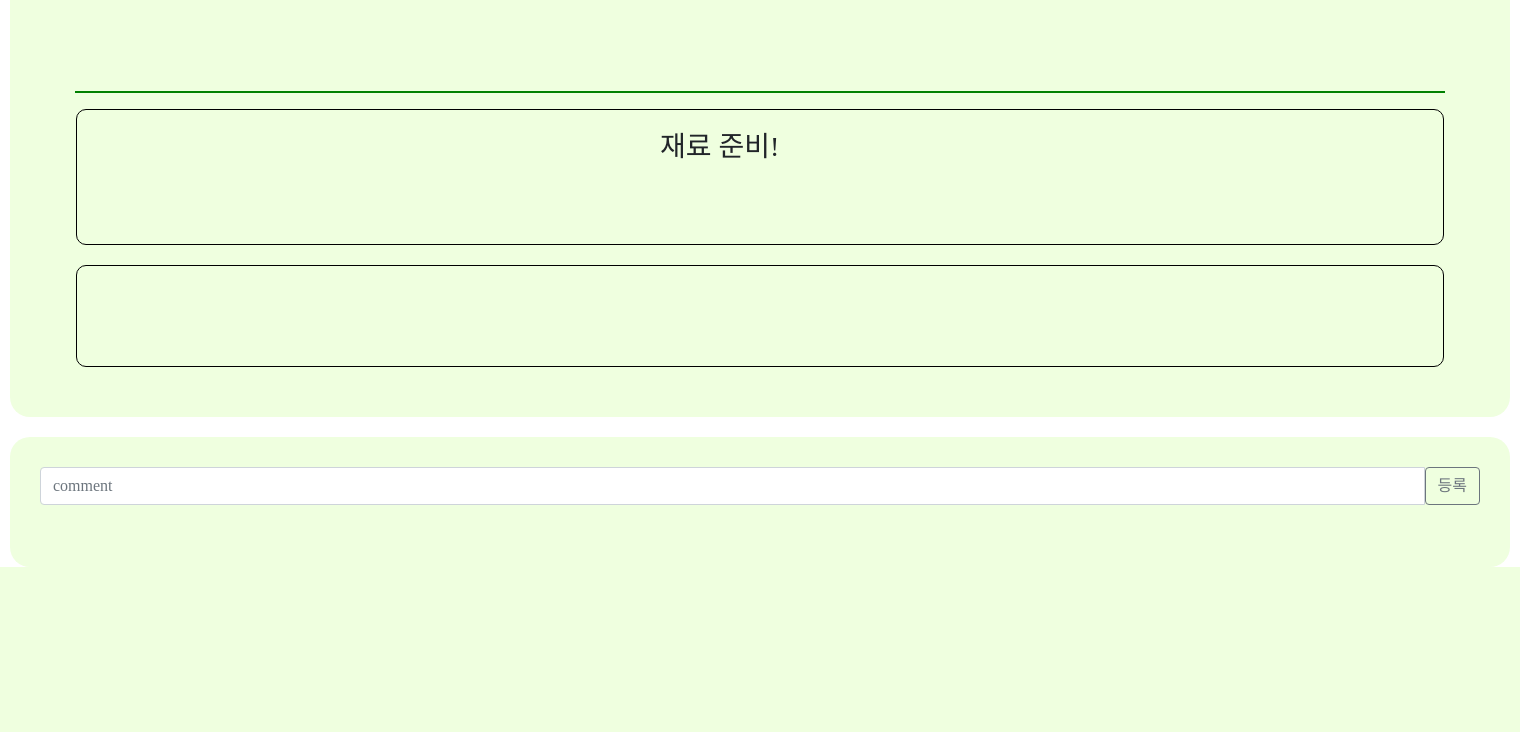
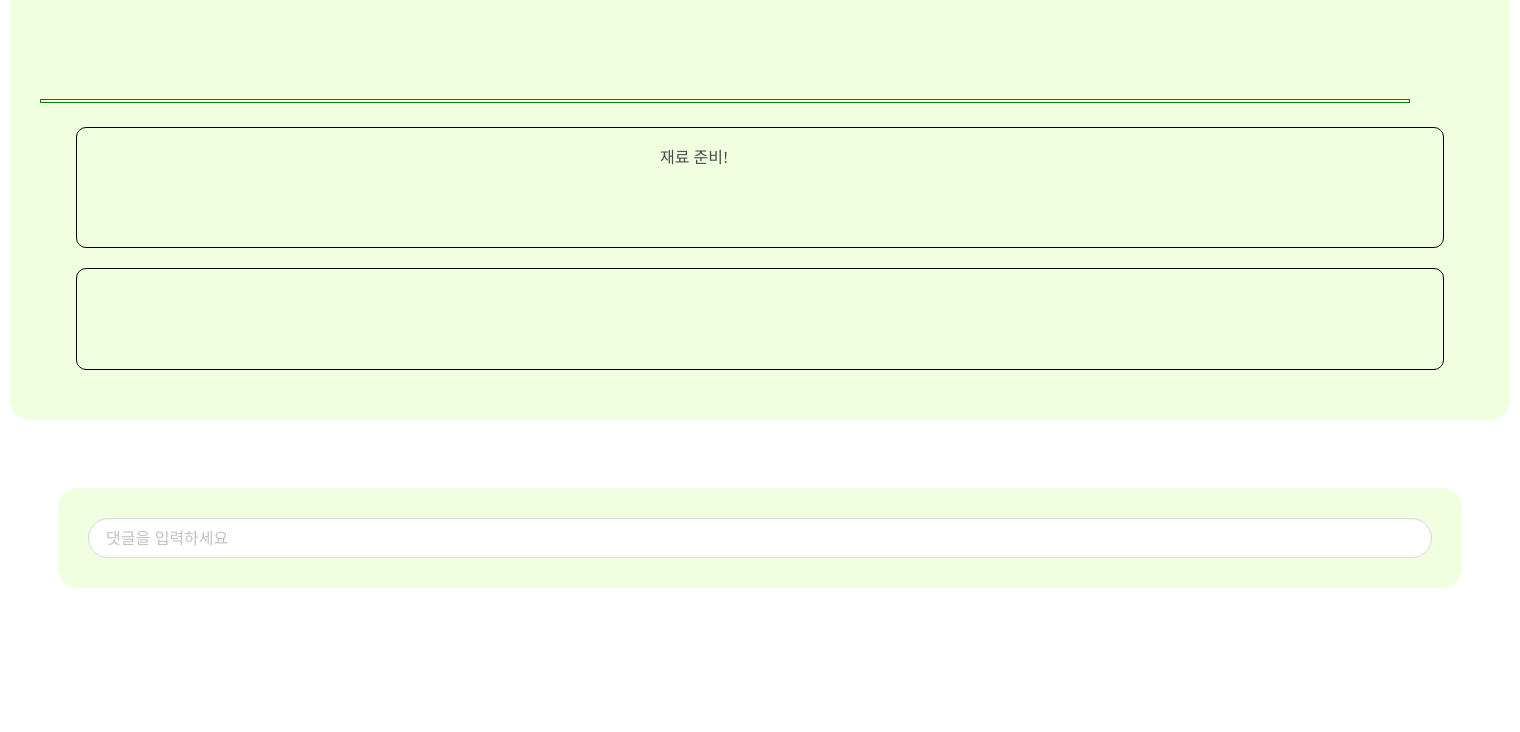
Before and after one commit to joorani/lightTable, a Flask app: page /detail in a window 1520 px wide. Shown: the part 745-1477 px from the top of the page. Before the commit the page ends 1312 px from the top, so only its background shows below. Run offline with Flask 2, Linux system fonts and the light colour scheme; data that the repository does not hold is empty; some libraries are stand-ins or nearby versions; some web fonts are replaced.

Commit message:
Update detail.html

```diff
--- a/templates/detail.html
+++ b/templates/detail.html
@@ -8,6 +8,9 @@
     <link rel="stylesheet" href="https://maxcdn.bootstrapcdn.com/bootstrap/4.0.0/css/bootstrap.min.css"
           integrity="sha384-Gn5384xqQ1aoWXA+058RXPxPg6fy4IWvTNh0E263XmFcJlSAwiGgFAW/dAiS6JXm"
           crossorigin="anonymous">
+    <link rel="stylesheet" href="https://cdn.jsdelivr.net/npm/bulma@0.9.1/css/bulma.min.css">
+    <link href="//maxcdn.bootstrapcdn.com/font-awesome/4.7.0/css/font-awesome.min.css" rel="stylesheet">
+
 
     <!-- Optional JavaScript -->
     <!-- jQuery first, then Popper.js, then Bootstrap JS -->
@@ -168,110 +171,138 @@
             </div>
         </div>
     </div>
-    <div class="comment_box">
-        <div class="input-group mb-3">
-            <input type="text" class="form-control" id="comment" placeholder="comment"
-                   aria-label="Recipient's username" aria-describedby="button-addon2">
-            <button onclick="inputComment()" class="btn btn-outline-secondary" type="button" id="button-addon2">등록
-            </button>
+        <section class="section">
+            <article class="media">
+                <div class="media-content">
+                    <div class="field comment_box">
+                        <p class="control">
+                            <input id="input-post" class="input is-rounded" placeholder="댓글을 입력하세요" onclick='$("#modal-post").addClass("is-active")'>
+                        </p>
                     </div>
-        <div id="comments-box">
-            <table class="table">
-                <tbody id="val">
-                </tbody>
-            </table>
                 </div>
+            </article>
+            <div class="modal" id="modal-post">
+                <div class="modal-background" onclick='$("#modal-post").removeClass("is-active")'></div>
+                <div class="modal-content">
+                    <div class="box">
+                        <article class="media">
+                            <div class="media-content">
+                                <div class="field">
+                                    <p class="control">
+                                        <textarea id="textarea-post" class="textarea"
+                                                  placeholder="댓글을 입력하세요"></textarea>
+                                    </p>
+                                </div>
+                                <nav class="level is-mobile">
+                                    <div class="level-left">
+
+                                    </div>
+                                    <div class="level-right">
+                                        <div class="level-item">
+                                            <a class="button is-sparta" onclick="post()">등록하기</a>
+                                        </div>
+                                        <div class="level-item">
+                                            <a class="button is-sparta is-outlined"
+                                               onclick='$("#modal-post").removeClass("is-active")'>취소</a>
+                                        </div>
+                                    </div>
+                                </nav>
+                            </div>
+                        </article>
+                    </div>
+                </div>
+                <button class="modal-close is-large" aria-label="close"
+                        onclick='$("#modal-post").removeClass("is-active")'></button>
+            </div>
+        </section>
+        <section class="section">
+            <div id="post-box" class="container">
+                <div class="box">
+                    <article class="media">
+                        <div class="media-content">
+                            <div class="content">
+                                <p>
+                                    <strong>이름</strong> <small>@username</small> <small>10분 전</small>
+                                    <br>
+                                    남긴 댓글
+                                </p>
+                            </div>
+                        </div>
+                    </article>
+                </div>
+
+            </div>
+        </section>
 
     </div>
 
 </div>
 <script>
 
-    	$(document).ready(function () {
-                showcomment();
-            });
-
-            function inputComment() {
-                let comment = $('#comment').val()
+            function post() {
+                let comment = $("#textarea-post").val()
+                let today = new Date().toISOString()
                 let title_give = $('#title_give').text()
 
                 $.ajax({
                     type: "POST",
-                    url: "/comment",
+                    url: '/posting',
                     data: {
-                        comment_give:comment,
+                        comment_give: comment,
+                        date_give: today,
                         title_give:title_give
                     },
                     success: function (response) {
                         alert(response["msg"]);
-                        window.location.reload();
+                        $("#modal-post").removeClass("is-active")
+                        window.location.reload()
                     }
                 })
             }
 
-            function showcomment() {
+
+    function get_posts() {
+        $("#post-box").empty()
         let title_give = $('#title_give').text()
-
         $.ajax({
             type: "POST",
-                    url: "/comment_show",
+            url: "/get_posts",
             data: {
                 title_give:title_give
             },
             success: function (response) {
                 console.log(response)
-                        let comments = response['comment']
-                        console.log(comments)
-                        for (let i = 0; i < comments.length; i++) {
-                            let comment = comments[i]['comment']
+                if (response["result"] == "success") {
+                    let posts = response["posts"]
+                    for (let i = 0; i < posts.length; i++) {
+                        let comment = posts[i]['comment']
+                        let userid = posts[i]['userid']
+                        let username = posts[i]['user_name']
 
-                            let temp_html = `<tr>
-                                                <td>${comment}</td>
-                                            </tr>`
-                            $('#comments-box').append(temp_html)
+                        let html_temp = `<div class="box" id="${post["_id"]}">
+                                        <article class="media">
+                                            <div class="media-content">
+                                                <div class="content">
+                                                    <p>
+                                                         <strong>User name:${username}</strong>
+                                                          <p><small>User id:${userid}</small></p>
+                                                        <strong><p>${comment}</p></strong>
+                                                    </p>
+                                                </div>
+                                            </div>
+                                        </article>
+                                    </div>`
+                        $("#post-box").append(html_temp)
+                    }
                 }
             }
         })
     }
 
-    {#//코멘트 리스팅 : name받아오기?????#}
-    {#function comment_listing() {#}
-    {#    $.ajax({#}
-    {#        type: "GET",#}
-    {#        url: "/comment",#}
-    {#        data: {},#}
-    {#        success: function (response) {#}
-    {#            let commnetList = response["commnetList"];#}
-    {##}
-    {#            for (let i = 0; i < commnetList.length; i++) {#}
-    {#                let name = commnetList[i]['name']#}
-    {#                let commnet = commnetList[i]['comment']#}
-    {##}
-    {#                let temp_html = `<tr>#}
-    {#                                    <th scope="row">${name}</th>#}
-    {#                                    <td>${commnet}</td>#}
-    {#                               </tr>`#}
-    {##}
-    {#                $('#val').append(temp_html)#}
-    {#            }#}
-    {#        }#}
-    {#    })#}
 
-        {##}
-        {#// 코멘트 입력하기 : name받아오기?????#}
-        {#function inputComment() {#}
-        {#    let ea = $('#comment').val()#}
-        {#    // 코멘트 API 연결#}
-        {#    $.ajax({#}
-        {#        type: "POST",#}
-        {#        url: "/commet",#}
-        {#        data: {commnet_give: commnet},#}
-        {#        success: function (response) { // 성공하면#}
-        {#            alert(response["msg"]);#}
-        {#            window.location.reload()#}
-        {#        }#}
-        {#    })#}
-
+            $(document).ready(function () {
+                get_posts()
+            })
 
 </script>
 </body>
```
Lines whose indentation alone changed are shown as unchanged.
